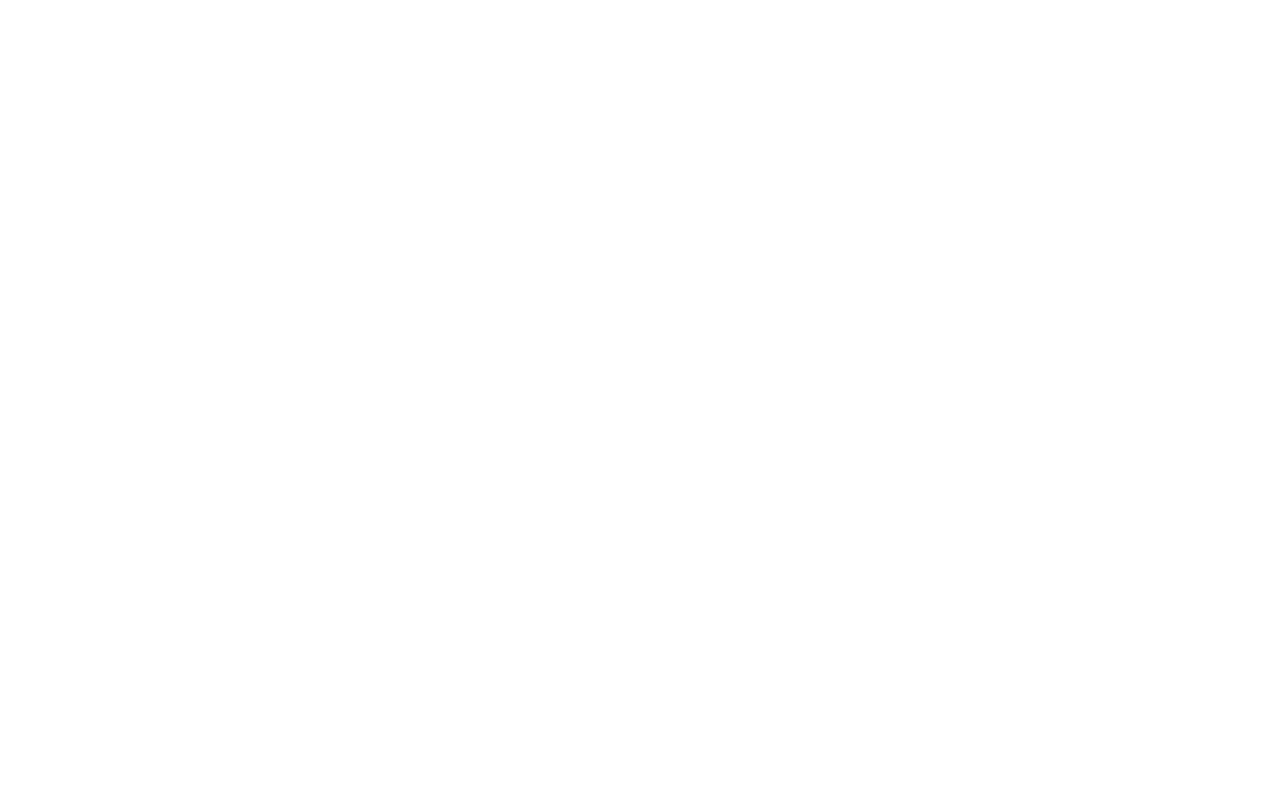
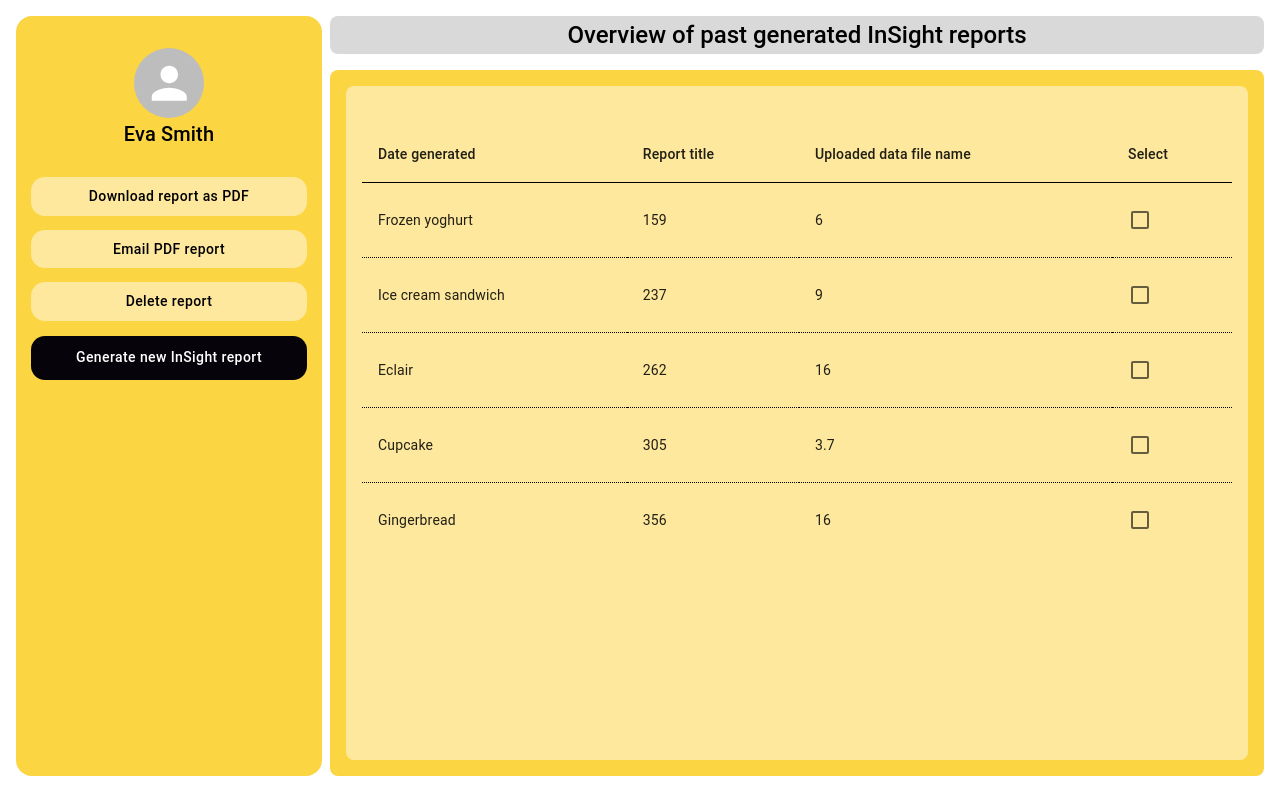
Before and after one commit to tzejit/insight, a React (Create React App) app: page /history in a window 1280 px wide. Before the commit this address had no page. Built offline with nearby package versions, Linux system fonts and the light colour scheme.

Commit message:
Add history page

```diff
--- a/package.json
+++ b/package.json
@@ -6,6 +6,7 @@
     "@emotion/react": "^11.11.3",
     "@emotion/styled": "^11.11.0",
     "@mui/material": "^5.15.10",
+    "@mui/x-data-grid": "^7.1.0",
     "@testing-library/jest-dom": "^5.17.0",
     "@testing-library/react": "^13.4.0",
     "@testing-library/user-event": "^13.5.0",
--- /dev/null
+++ b/src/components/AppMenu.js
@@ -0,0 +1,21 @@
+import { Typography, Stack, Avatar } from '@mui/material';
+import YellowButton from './buttons/YellowButton';
+
+function AppMenu(props) {
+
+  return (
+    <Stack
+    direction="column"
+    justifyContent="top" alignItems="center" sx={{backgroundColor: 'yellow.main', borderRadius: '1em', paddingTop: '2em',  boxSizing: 'border-box'}} height='inherit'
+    >
+        <Avatar sx={{ width: '3.5em', height: '3.5em'}}/>
+        <Typography variant='h6' fontWeight='fontWeightMedium' marginBottom='1em' >Eva Smith</Typography>
+        <YellowButton marginBottom='1em' width='90%'>Download report as PDF</YellowButton>
+        <YellowButton marginBottom='1em' width='90%'>Email PDF report</YellowButton>
+        {props.children}
+
+    </Stack>
+  );
+}
+
+export default AppMenu;
--- a/src/components/Menu.js
+++ /dev/null
@@ -1,28 +0,0 @@
-import Button from '@mui/material/Button';
-import Stack from '@mui/material/Stack';
-import { useRef, useState } from 'react';
-
-
-function Menu({downloadFunc, logoutFunc}) {
-
-    const inputRef = useRef(null)
-    const [fileName, setFileName] = useState("")
-  return (
-    <Stack
-    direction="column"
-    spacing={2}
-    >
-        <input key="file_input" id="file" name="file" type="file" hidden ref={inputRef} onChange={()=> {setFileName(inputRef.current.value.split("\\").slice(-1))}}/>
-        <Button key="upload" variant="contained" disableElevation onClick={()=>inputRef.current.click()}><b>Upload customer reviews</b><br/><i>{fileName ? fileName: "Select file or drag and drop"}</i></Button>
-        <Button key="download" variant="contained" disableElevation onClick={downloadFunc}><b>Download report as PDF</b></Button>
-        <Button key="send" variant="contained" disableElevation><b>Send PDF report</b></Button>
-        <hr/>
-        <Button key="connect" variant="contained" disableElevation><b>Connect to Amazon seller account</b></Button>
-        <hr/>
-        <Button key="logout" variant="contained" disableElevation onClick={logoutFunc}><b>Logout</b></Button>
-
-    </Stack>
-  );
-}
-
-export default Menu;
--- a/src/components/buttons/BlackButton.js
+++ b/src/components/buttons/BlackButton.js
@@ -2,7 +2,7 @@
 
 function BlackButton(props) {
     return(
-    <Button variant="contained" color="black" disableElevation sx={{ padding:'0.7em 2em', borderRadius: '1em'}} onClick={props.onClick}>
+    <Button variant="contained" color="black" disableElevation sx={{ padding:'0.7em 2em', borderRadius: '1em', width: props.width}} onClick={props.onClick}>
         {props.children}
     </Button>
     )
--- /dev/null
+++ b/src/components/graphs/AppTable.js
@@ -0,0 +1,65 @@
+import Table from '@mui/material/Table';
+import TableBody from '@mui/material/TableBody';
+import TableCell from '@mui/material/TableCell';
+import TableContainer from '@mui/material/TableContainer';
+import TableHead from '@mui/material/TableHead';
+import TableRow from '@mui/material/TableRow';
+import Checkbox from '@mui/material/Checkbox';
+
+
+function createData(
+    name,
+    calories,
+    fat,
+    carbs,
+    protein,
+  ) {
+    return { name, calories, fat };
+  }
+
+  const rows = [
+    createData('Frozen yoghurt', 159, 6.0, 24, 4.0),
+    createData('Ice cream sandwich', 237, 9.0, 37, 4.3),
+    createData('Eclair', 262, 16.0, 24, 6.0),
+    createData('Cupcake', 305, 3.7, 67, 4.3),
+    createData('Gingerbread', 356, 16.0, 49, 3.9),
+  ];
+
+function AppTable() {
+    return (
+      <TableContainer>
+        <Table sx={{ width: '100%' }} aria-label="simple table">
+          <TableHead sx={{border: 0}}>
+            <TableRow sx={{borderBottom: '1px solid'}}>
+              <TableCell sx={{border: 0}}>Date generated</TableCell>
+              <TableCell sx={{border: 0}}>Report title</TableCell>
+              <TableCell sx={{border: 0}}>Uploaded data file name</TableCell>
+              <TableCell sx={{border: 0}}>Select</TableCell>
+            </TableRow>
+          </TableHead>
+          <TableBody>
+            {rows.map((row) => (
+              <TableRow
+                key={row.name}
+                sx={{  borderTop: '1px dotted', borderSpacing: 1, '&:last-child td, &:last-child th': { border: 0 }}}
+              >
+                <TableCell sx={{border: 0}}>{row.name}</TableCell>
+                <TableCell sx={{border: 0}}>{row.calories}</TableCell>
+                <TableCell sx={{border: 0}}>{row.fat}</TableCell>
+                <TableCell sx={{border: 0}}>
+                    <Checkbox iconStyle={{fill: 'white'}} sx={{
+                                paddingLeft: 0,
+                                '&.Mui-checked': {
+                                color: 'white',
+                                },
+                                 }}/>
+                </TableCell>
+              </TableRow>
+            ))}
+          </TableBody>
+        </Table>
+      </TableContainer>
+    );
+  }
+
+export default AppTable;
--- a/src/components/themes/MainTheme.js
+++ b/src/components/themes/MainTheme.js
@@ -4,7 +4,7 @@
     palette: {  primary: {main: '#f2f2f2' },
                 secondary: {main: '#FDE89D', contrastText: '#000000'},
                 yellow: {main: '#FBD542', secondary: '#FDE89D', contrastText: '#ffffff'},
-                grey: {main: '#252f3f'},
+                grey: {main: '#D9D9D9'},
                 brown: {main: '#420D0D'},
                 blue: {main: '#020D28'},
                 black: {main: '#06040A', contrastText: '#ffffff'}},
@@ -13,7 +13,7 @@
           textTransform: 'none',
           flexDirection: "column"
         }
-      }
+      },
 })
 
 export default theme
--- a/src/index.js
+++ b/src/index.js
@@ -8,6 +8,7 @@
 import Login from './pages/Login';
 import Signup from './pages/Signup';
 import Welcome from './pages/Welcome';
+import History from './pages/History';
 
 
 const root = ReactDOM.createRoot(document.getElementById('root'));
@@ -20,6 +21,7 @@
         <Route path="signup" element={<Signup />} />
         <Route path="dashboard" element={<App />} />
         <Route path="welcome" element={<Welcome />} />
+        <Route path="history" element={<History />} />
       </Routes>
     </BrowserRouter>
   </React.StrictMode>
--- a/src/pages/App.js
+++ b/src/pages/App.js
@@ -1,7 +1,7 @@
 import Divider from '@mui/material/Divider';
 import Grid from '@mui/material/Grid';
 import Box from '@mui/material/Box';
-import Menu from '../components/Menu';
+import Menu from '../components/AppMenu';
 import Analytics from '../components/Analytics';
 import { ThemeProvider, createTheme } from '@mui/material/styles';
 import { Typography } from '@mui/material';
@@ -9,20 +9,7 @@
 import jsPDF from 'jspdf';
 import { useRef, useEffect, useState } from 'react';
 import { useNavigate } from 'react-router-dom';
-
-
-const theme = createTheme({
-    palette: {  primary: {main: '#f2f2f2' },
-                yellow: {main: '#ffc000', transparent: '#ffc00033' },
-                grey: {main: '#252f3f'},
-                brown: {main: '#420D0D'}},
-    typography: {
-        button: {
-          textTransform: 'none',
-          flexDirection: "column"
-        }
-      }
-})
+import theme from '../components/themes/MainTheme';
 
 function App() {
     const pdfRef = useRef(null)
--- /dev/null
+++ b/src/pages/History.js
@@ -0,0 +1,42 @@
+import AppMenu from '../components/AppMenu';
+import Grid from '@mui/material/Grid';
+import { ThemeProvider } from '@mui/material/styles';
+import { Typography, Box } from '@mui/material';
+import Stack from '@mui/material/Stack';
+import './landing.css'
+import theme from '../components/themes/MainTheme';
+import BlackButton from '../components/buttons/BlackButton';
+import AppTable from '../components/graphs/AppTable';
+import YellowButton from '../components/buttons/YellowButton';
+
+function History() {
+
+  return (
+    <ThemeProvider theme={theme}>
+            <Grid container justifyContent="center" alignItems="center" height='100vh' padding='1em' spacing={1} >
+                <Grid item xs={3} height='100%'>
+                    <AppMenu>
+                        <YellowButton width='90%'>Delete report</YellowButton>
+                        <Box height='0.5em'></Box>
+                        <BlackButton width='90%'>Generate new InSight report</BlackButton>
+                    </AppMenu>
+                </Grid>
+                <Grid item xs={9} height='100%'>
+                    <Stack alignItems="center" height='100%' spacing={2}>
+                        <Box  width='100%' justifyContent="center" alignItems="center" sx={{backgroundColor: 'grey.main', borderRadius: '0.5em', padding: '0.2em 0'}}>
+                            <Typography variant='h5' fontWeight='fontWeightMedium' align='center'>Overview of past generated InSight reports</Typography>
+                        </Box>
+                        <Box width='100%' height='100%' justifyContent="center" alignItems="center" sx={{backgroundColor: 'yellow.main', borderRadius: '0.5em', boxSizing: 'border-box', padding: '1em'}}>
+                            <Box height='inherit' backgroundColor='yellow.secondary' alignItems="center" padding='2.5em 1em' borderRadius='0.5em' boxSizing='border-box'>
+                            <AppTable/>
+                            </Box>
+                        </Box>
+                    </Stack>
+                </Grid>
+            </Grid>
+    </ThemeProvider>
+
+  );
+}
+
+export default History;
--- a/src/pages/Welcome.js
+++ b/src/pages/Welcome.js
@@ -14,7 +14,7 @@
                 <Grid item xs={6} height='100%'>
                     <Stack justifyContent="center" alignItems="center" sx={{backgroundColor: 'yellow.main', borderRadius: '1em' }} height='100%'>
                         <Typography variant='h5' fontWeight='fontWeightMedium' marginBottom='1em'>Welcome to InSight!</Typography>
-                        <Avatar sx={{ width: '5em', height: '5em', marginBottom: '1em' }}/>
+                        <Avatar sx={{ width: '6em', height: '6em', marginBottom: '1em' }}/>
                         <Typography variant='h6' fontWeight='fontWeightMedium' >Eva Smith</Typography>
                         <Typography variant='body1' marginBottom='5em' fontWeight='fontWeightLight'>Subscription: Premium</Typography>
                         <YellowButton marginBottom='1em' width="20rem">View or edit profile</YellowButton>
```
Also changed, not shown: 1 other file (tests, documents, lock files or other folders).
